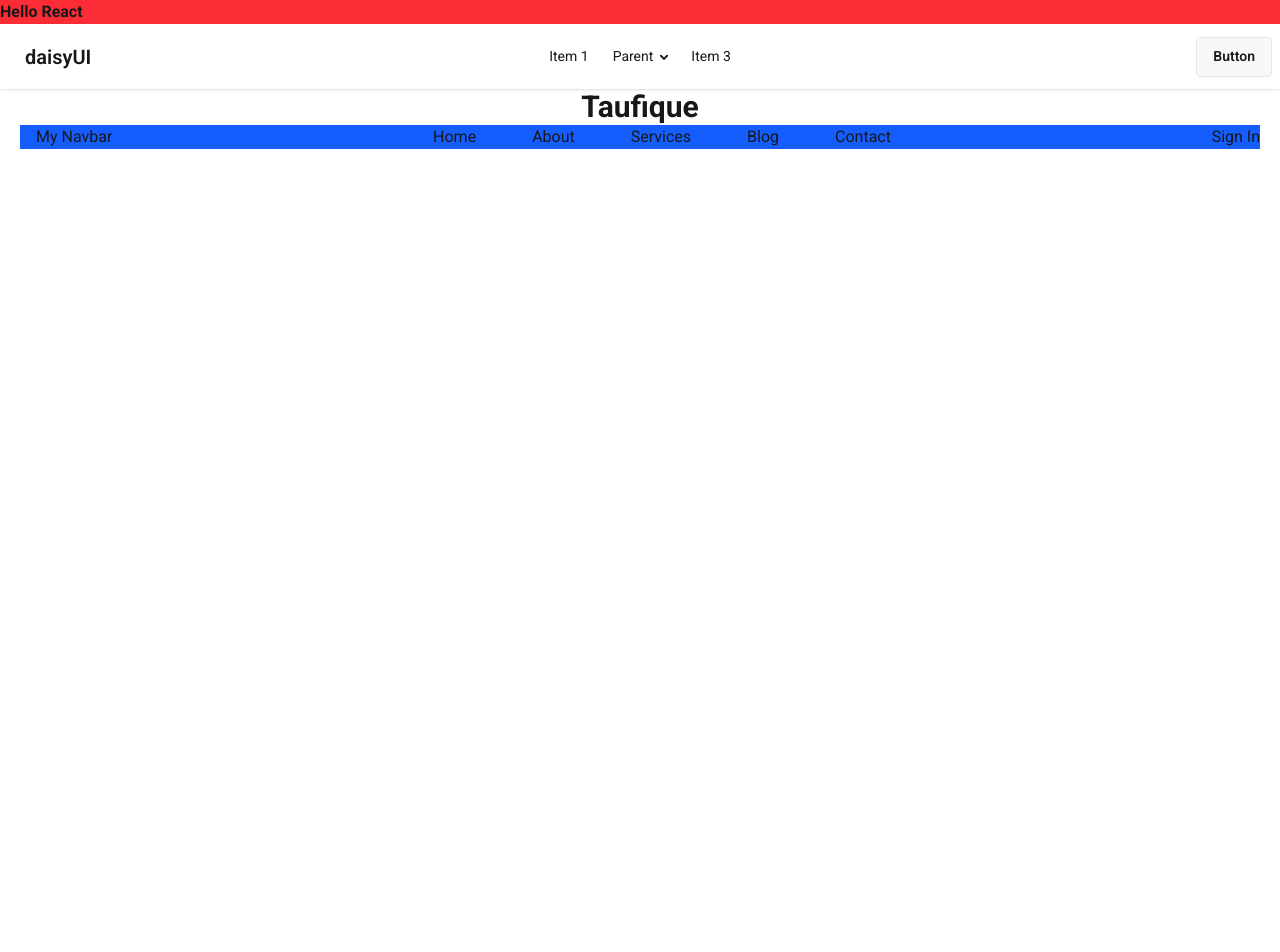
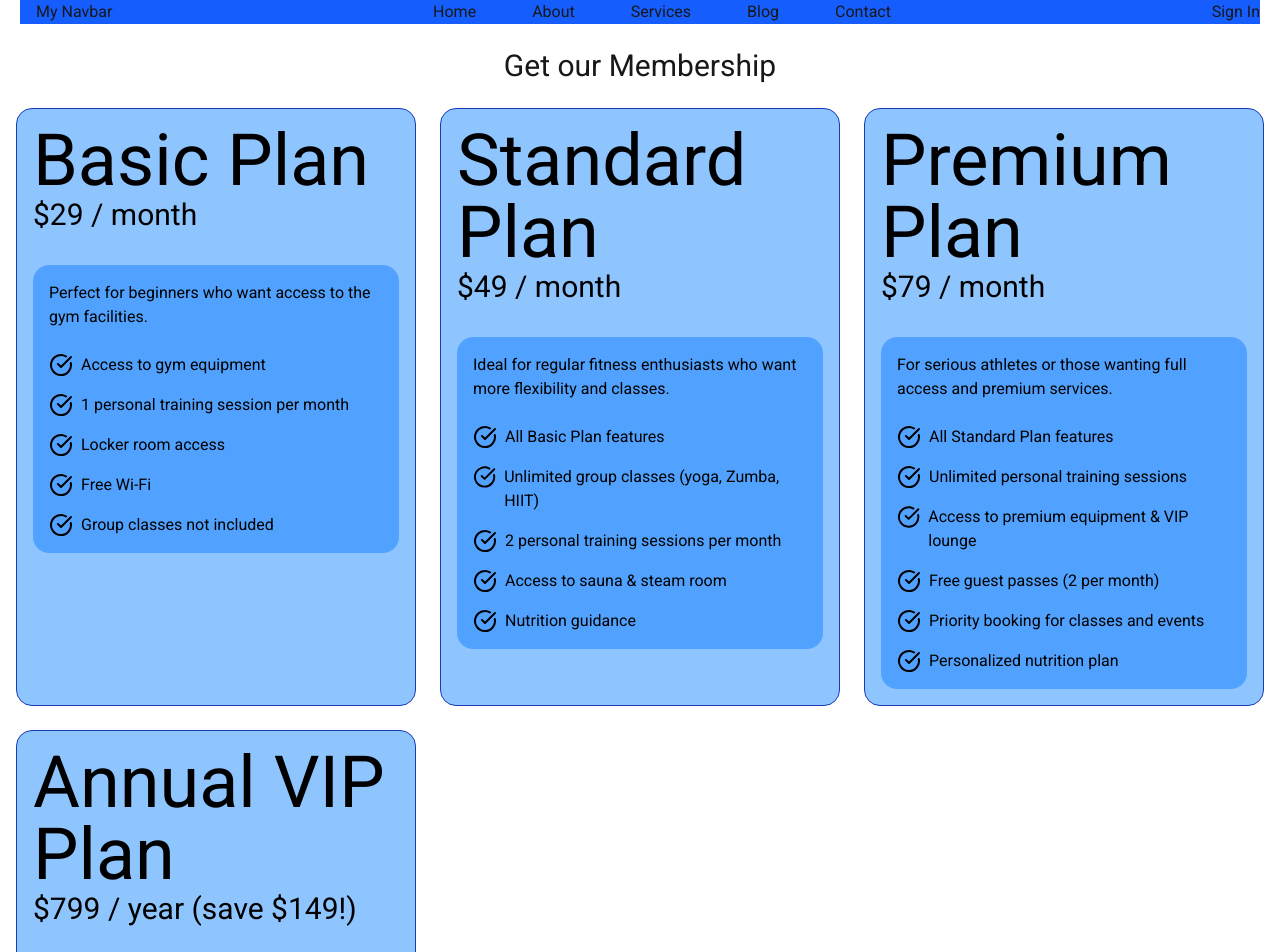
Before and after one commit to abutalha08/react-ecosystem-tailwind, a React (Vite) app: page / in a window 1280 px wide. Shown: the top 952 px of the page. Before the commit the page ends 800 px from the top, so only its background shows below. Built offline with nearby package versions, Linux system fonts and the light colour scheme.

Commit message:
Create pricing data and Display Pricing options in Pricing Card

```diff
--- /dev/null
+++ b/public/pricingData.json
@@ -0,0 +1,56 @@
+[
+  {
+    "id": 1,
+    "name": "Basic Plan",
+    "price": "$29 / month",
+    "description": "Perfect for beginners who want access to the gym facilities.",
+    "features": [
+      "Access to gym equipment",
+      "1 personal training session per month",
+      "Locker room access",
+      "Free Wi-Fi",
+      "Group classes not included"
+    ]
+  },
+  {
+    "id": 2,
+    "name": "Standard Plan",
+    "price": "$49 / month",
+    "description": "Ideal for regular fitness enthusiasts who want more flexibility and classes.",
+    "features": [
+      "All Basic Plan features",
+      "Unlimited group classes (yoga, Zumba, HIIT)",
+      "2 personal training sessions per month",
+      "Access to sauna & steam room",
+      "Nutrition guidance"
+    ]
+  },
+  {
+    "id": 3,
+    "name": "Premium Plan",
+    "price": "$79 / month",
+    "description": "For serious athletes or those wanting full access and premium services.",
+    "features": [
+      "All Standard Plan features",
+      "Unlimited personal training sessions",
+      "Access to premium equipment & VIP lounge",
+      "Free guest passes (2 per month)",
+      "Priority booking for classes and events",
+      "Personalized nutrition plan"
+    ]
+  },
+  {
+    "id": 4,
+    "name": "Annual VIP Plan",
+    "price": "$799 / year (save $149!)",
+    "description": "Complete fitness experience for a full year with exclusive perks.",
+    "features": [
+      "All Premium Plan features",
+      "24/7 gym access",
+      "Exclusive workshops and events",
+      "Monthly health check-ups",
+      "VIP support and personal fitness tracking",
+      "Free merchandise pack"
+    ]
+  }
+]
--- a/src/App.jsx
+++ b/src/App.jsx
@@ -1,10 +1,12 @@
 
+import { Suspense } from 'react'
 import './App.css'
 import DaisyNav from './components/DaisyNav/DaisyNav'
 import NavBar from './components/NavBar/NavBar'
+import PricingOptions from './components/PricingOptions/PricingOptions'
 
 
-
+const pricingPromise = fetch("pricingData.json").then(res => res.json());
 
 
 function App() {
@@ -13,20 +15,23 @@ function App() {
   return (
     <>
 
-    <header>
-      <h1 className='font-bold bg-red-500'>Hello React</h1>
+      <header>
+        {/* <h1 className='font-bold bg-red-500'>Hello React</h1> */}
 
-      <DaisyNav></DaisyNav>
+        {/* <DaisyNav></DaisyNav> */}
 
-      <h2 className='text-center text-3xl font-bold'>Taufique</h2>
-
-      <NavBar></NavBar>
+        {/* <h2 className='text-center text-3xl font-bold'>Taufique</h2> */}
 
 
+        {/* Create this NavBar by manually not using DaisyUI  */}
+        <NavBar></NavBar>
+      </header>
 
-
-
-    </header>
+      <main>
+        <Suspense fallback = {<span className="loading loading-spinner loading-xl"></span>}>
+          <PricingOptions pricingPromise = {pricingPromise}></PricingOptions>
+        </Suspense>
+      </main>
     </>
   )
 }
--- /dev/null
+++ b/src/components/PricingCard/PricingCard.jsx
@@ -0,0 +1,28 @@
+import React from 'react';
+import PricingFeatures from './PricingFeatures';
+
+const PricingCard = ({pricing}) => {
+    console.log(pricing);
+    const {name,price,description,features} = pricing;
+    return (
+        <div className='border border-blue-800 rounded-2xl p-4 text-black space-y-8 bg-blue-300'>
+            {/* card Header  */}
+            <div>
+                <h1  className='text-7xl'>{name}</h1>
+                <h4 className='text-3xl'>{price}</h4>
+            </div>
+
+            {/* Card body  */}
+            <div className='bg-blue-400 rounded-2xl p-4 '>
+                <p className='mb-6'>{description}</p>
+
+                {
+                    features.map((feature,index) => <PricingFeatures key={index} feature = {feature}></PricingFeatures>)
+                }
+            </div>
+
+        </div>
+    );
+};
+
+export default PricingCard;
--- /dev/null
+++ b/src/components/PricingCard/PricingFeatures.jsx
@@ -0,0 +1,12 @@
+import { CircleCheckBig } from 'lucide-react';
+import React from 'react';
+
+const PricingFeatures = ({feature}) => {
+
+    console.log(feature);
+    return (
+        <p className='flex gap-2 mt-4'> <CircleCheckBig></CircleCheckBig> {feature}</p>
+    );
+};
+
+export default PricingFeatures;
--- /dev/null
+++ b/src/components/PricingOptions/PricingOptions.jsx
@@ -0,0 +1,24 @@
+import React, { use } from 'react';
+import PricingCard from '../PricingCard/PricingCard';
+
+const PricingOptions = ({ pricingPromise }) => {
+
+    const pricingData = use(pricingPromise);
+    // console.log(pricingData);
+    return (
+        <div>
+            <h2 className='text-3xl text-center my-6'>Get our Membership</h2>
+            <div className='grid md:grid-cols-3 grid-cols-1 mx-4 gap-6'>
+                {
+                    pricingData.map(pricing => <PricingCard
+                        key={pricing.id}
+                        pricing={pricing}>
+
+                    </PricingCard>)
+                }
+            </div>
+        </div>
+    );
+};
+
+export default PricingOptions;
```
